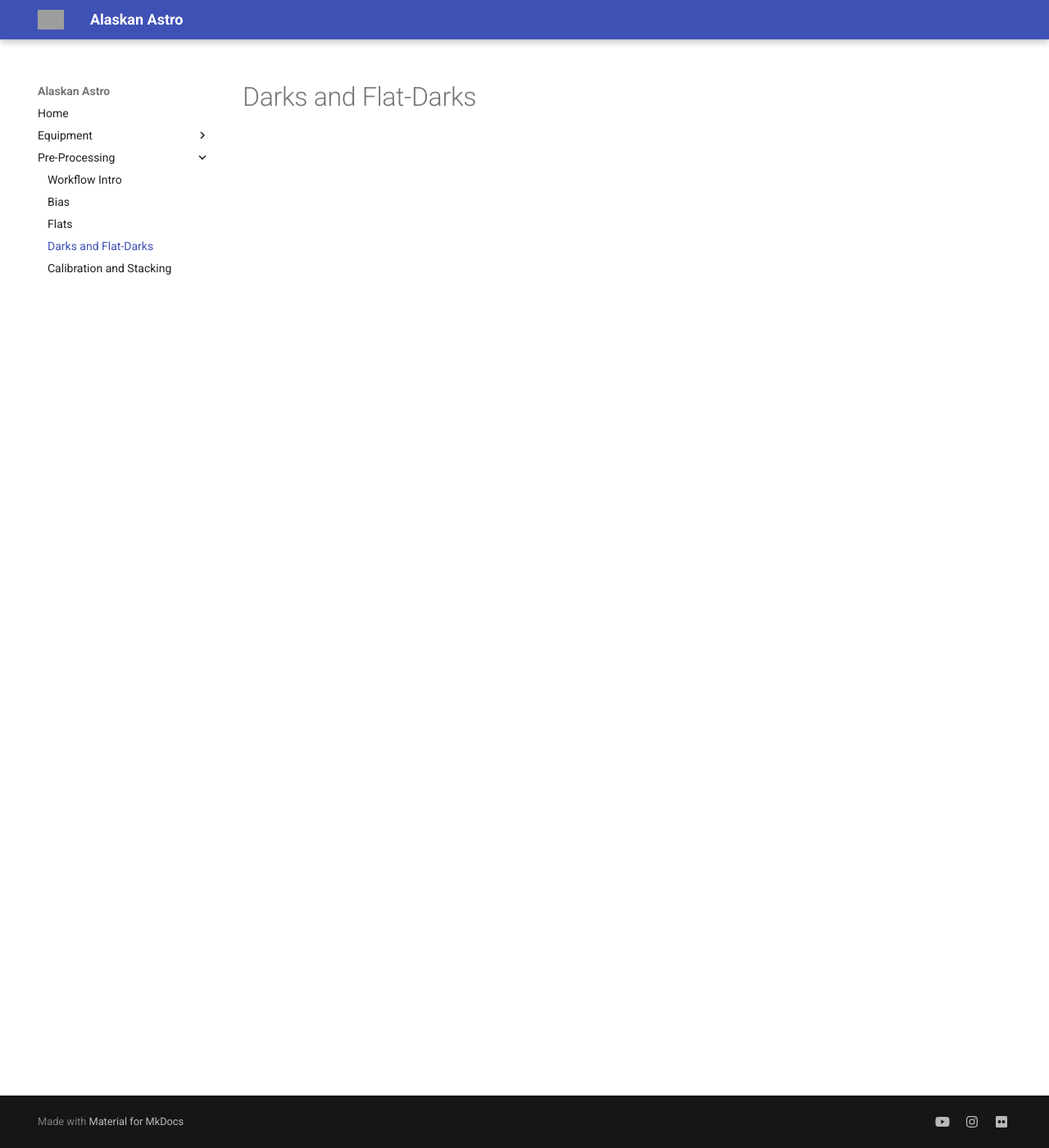
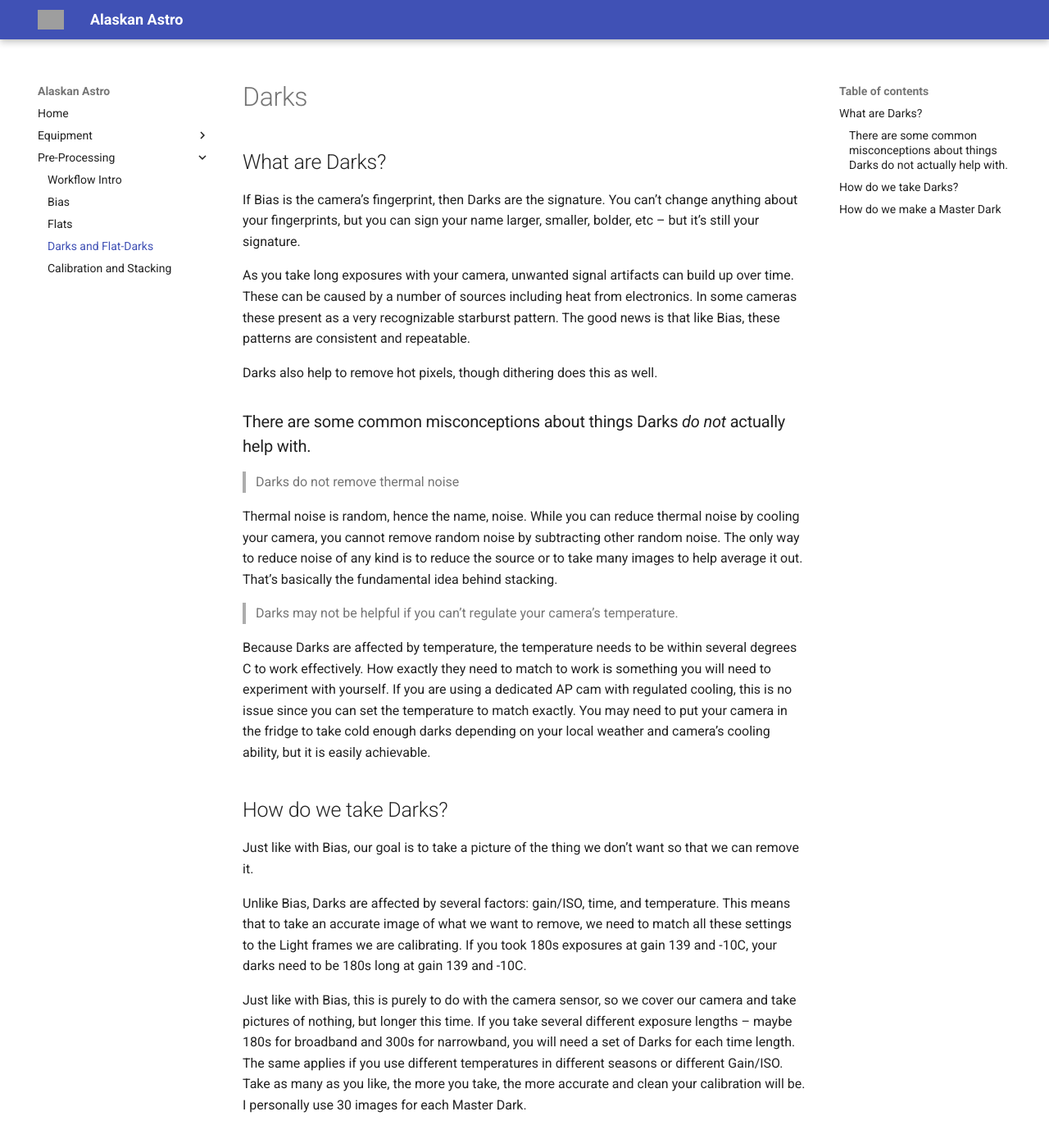
Before and after one commit to AlaskanAstro/AK.how.to, an MkDocs documentation site: the page built from docs/darks.md, in a window 1280 px wide and 1400 px high. Shown: the whole window at 82% size. Built offline with MkDocs 1.6.1 and Material for MkDocs 9.7.7, drawn with Linux system fonts in a browser that asks for light colours; some of the changed text lies outside the part shown; grey boxes are pictures that could not be loaded.

Commit message:
Update darks.md
initial write of Darks page

```diff
--- a/docs/darks.md
+++ b/docs/darks.md
@@ -1 +1,33 @@
-# Darks and Flat-Darks
+# Darks
+## What are Darks?
+If Bias is the camera’s fingerprint, then Darks are the signature. You can’t change anything about your fingerprints, but you can sign your name larger, smaller, bolder, etc – but it’s still your signature.
+
+As you take long exposures with your camera, unwanted signal artifacts can build up over time. These can be caused by a number of sources including heat from electronics. In some cameras these present as a very recognizable starburst pattern. The good news is that like Bias, these patterns are consistent and repeatable.
+
+Darks also help to remove hot pixels, though dithering does this as well.
+
+### There are some common misconceptions about things Darks *do not* actually help with.
+
+> Darks do not remove thermal noise
+
+Thermal noise is random, hence the name, noise. While you can reduce thermal noise by cooling your camera, you cannot remove random noise by subtracting other random noise. The only way to reduce noise of any kind is to reduce the source or to take many images to help average it out. That’s basically the fundamental idea behind stacking.
+
+> Darks may not be helpful if you can’t regulate your camera’s temperature.
+
+Because Darks are affected by temperature, the temperature needs to be within several degrees C to work effectively. How exactly they need to match to work is something you will need to experiment with yourself. If you are using a dedicated AP cam with regulated cooling, this is no issue since you can set the temperature to match exactly. You may need to put your camera in the fridge to take cold enough darks depending on your local weather and camera’s cooling ability, but it is easily achievable.
+
+## How do we take Darks?
+
+Just like with Bias, our goal is to take a picture of the thing we don’t want so that we can remove it.
+
+Unlike Bias, Darks are affected by several factors: gain/ISO, time, and temperature. This means that to take an accurate image of what we want to remove, we need to match all these settings to the Light frames we are calibrating. If you took 180s exposures at gain 139 and -10C, your darks need to be 180s long at gain 139 and -10C.
+
+Just like with Bias, this is purely to do with the camera sensor, so we cover our camera and take pictures of nothing, but longer this time.  If you take several different exposure lengths – maybe 180s for broadband and 300s for narrowband, you will need a set of Darks for each time length. The same applies if you use different temperatures in different seasons or different Gain/ISO. Take as many as you like, the more you take, the more accurate and clean your calibration will be. I personally use 30 images for each Master Dark.
+
+## How do we make a Master Dark
+
+The process to make a Master Dark is largely the same as a Master Bias. Feel free to simply copy these settings for Image Integration.
+
+Keep in mind that if you have created several different Master Darks for different exposure lengths, gain/ISO, or temperatures, you will want to save them in an organized manner. Personally I have a folder for the different temperatures I use and then the different exposure lengths inside that.
+
+Again, we will discuss how to correctly use these Master Darks in the Workflow page. We will also cover something you may have thought of – these Master Darks contain Bias signal.
```
